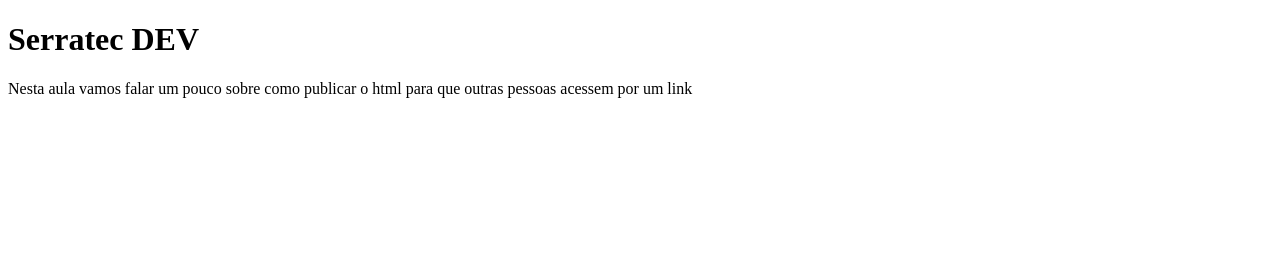
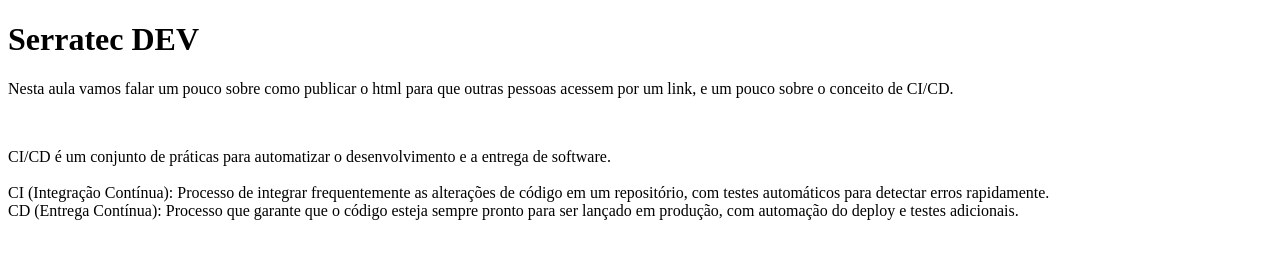
Before and after one commit to FerrazLeandro/Monitoria-Serratec, a plain HTML site: page Aula2/index.html in a window 1280 px wide. Drawn offline with Linux system fonts and the light colour scheme.

Commit message:
Commit inicial

```diff
--- a/Aula2/index.html
+++ b/Aula2/index.html
@@ -9,7 +9,20 @@
     <h1>Serratec DEV</h1>
     <p>
       Nesta aula vamos falar um pouco sobre como publicar o html para que outras
-      pessoas acessem por um link
+      pessoas acessem por um link, e um pouco sobre o conceito de CI/CD.
+    </p>
+    <br />
+    <p>
+      CI/CD é um conjunto de práticas para automatizar o desenvolvimento e a
+      entrega de software.
+      <br /><br />
+      CI (Integração Contínua): Processo de integrar frequentemente as
+      alterações de código em um repositório, com testes automáticos para
+      detectar erros rapidamente.
+      <br />
+      CD (Entrega Contínua): Processo que garante que o código esteja sempre
+      pronto para ser lançado em produção, com automação do deploy e testes
+      adicionais.
     </p>
   </body>
 </html>
```
Also changed, not shown: index.html (+11 -5 lines).
